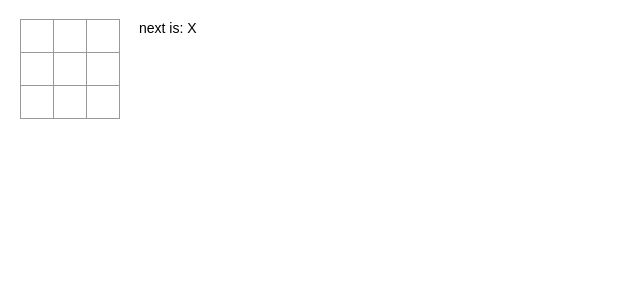
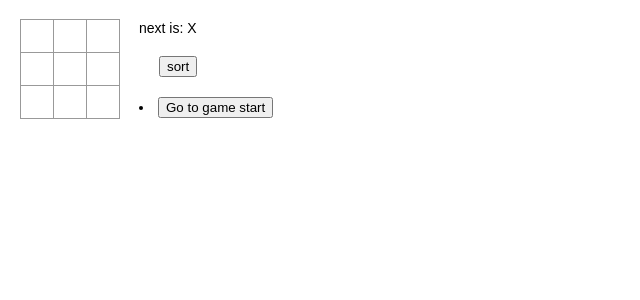
Before and after one commit to caohongz/tic-tac-toe, a React app: page / in a window 1280 px wide. Shown: the top 300 px of the page, without its empty margins (0-640 px from the left). Built offline with nearby package versions, Linux system fonts and the light colour scheme.

Commit message:
使用React-Redux完成所有功能，胜者突出显示不便于使用Redux

```diff
--- a/src/App.js
+++ b/src/App.js
@@ -9,6 +9,8 @@ export default connect(
   ({ history }) => ({ history }),
   (dispatch) => ({
     click: (payload) => dispatch({ type: "CLICK", payload }),
+    desc: () => dispatch({ type: "DESC" }),
+    jumpTo: (payload) => dispatch({ type: "JUMPTO", payload }),
   })
 )(
   class Game extends React.Component {
@@ -22,26 +24,37 @@ export default connect(
       squares[i] = history.xIsNext ? "X" : "O";
       console.log(squares);
 
-      this.props.click(squares);
+      this.props.click({ squares, i });
     }
     render() {
+      const { desc } = this.props.history;
       const history = this.props.history;
+      console.log("desc", history);
+
       const current = history.history[history.stepNumber];
+
       let winner = calculateWinner(history.lists, current.squares);
       let status = "";
+      const moves = history.history.map((step, move) => {
+        const desc = move ? "Go to move #" + move : "Go to game start";
+        return (
+          <li key={move}>
+            <button onClick={() => this.props.jumpTo(move)}>{desc}</button>
+          </li>
+        );
+      });
       if (winner[1]) {
         status = "winner is: " + winner[1];
       } else {
         status = "next is: " + (history.xIsNext ? "X" : "O");
       }
-      console.log("state", history.stepNumber, current);
 
       return (
         <div className="game">
           <div className="game-board">
             <Board
               squares={current.squares}
-              // winner={winner[0]}
+              winner={winner[0]}
               onClick={(i) => this.handleClick(i)}
             />
             {/* <p>{this.props.show}</p> */}
@@ -49,10 +62,10 @@ export default connect(
 
           <div className="game-info">
             <div>{status}</div>
-            {/* <div style={{ margin: 20 }}>
-              <button onClick={() => this.sortMoves()}>sort</button>
+            <div style={{ margin: 20 }}>
+              <button onClick={() => this.props.desc()}>sort</button>
             </div>
-            <div>{this.props.desc ? moves.reverse() : moves}</div> */}
+            <div>{desc ? moves.reverse() : moves}</div>
           </div>
         </div>
       );
--- a/src/pages/Board.js
+++ b/src/pages/Board.js
@@ -7,7 +7,7 @@ export default class Board extends Component {
       <Square
         key={i}
         num={i}
-        // winner={this.props.winner}
+        winner={this.props.winner}
         value={this.props.squares[i]}
         onClick={() => {
           this.props.onClick(i);
--- a/src/pages/Square.js
+++ b/src/pages/Square.js
@@ -2,16 +2,15 @@ import React from "react";
 // 改为函数式组件
 export default function Square(props) {
   // console.log(props);
-  // const { winner, num } = props;
+  const { winner, num } = props;
   // const { num } = props;
   let className = "";
 
-  // if (winner.includes(num)) {
-  //   className = "winner-button";
-  // } else {
-  className = "square";
-
-  // }
+  if (winner.includes(num)) {
+    className = "winner-button";
+  } else {
+    className = "square";
+  }
   return (
     <button className={className} onClick={props.onClick}>
       {props.value}
--- a/src/store/index.js
+++ b/src/store/index.js
@@ -1,7 +1,7 @@
 import { createStore, combineReducers } from "redux";
 
 const defaultState = {
-  history: [{ squares: Array(9).fill(null) }],
+  history: [{ squares: Array(9).fill(null), step: -1 }],
   lists: [
     [0, 1, 2],
     [3, 4, 5],
@@ -32,13 +32,23 @@ export const tictactoeReducer = (state = defaultState, { type, payload }) => {
       return Object.assign({}, state, {
         history: state.history.concat([
           {
-            squares: payload,
+            squares: payload.squares,
+            step: payload.i,
           },
         ]),
         stepNumber: state.history.length,
         xIsNext: !state.xIsNext,
       });
-
+    case "DESC":
+      return Object.assign({}, state, {
+        desc: !state.desc,
+      });
+    case "JUMPTO":
+      return Object.assign({}, state, {
+        history: state.history.slice(0, payload + 1),
+        stepNumber: state.history.slice(0, payload + 1).length - 1,
+        xIsNext: state.history.slice(0, payload + 1).length % 2 !== 0,
+      });
     default:
       return state;
   }
```
